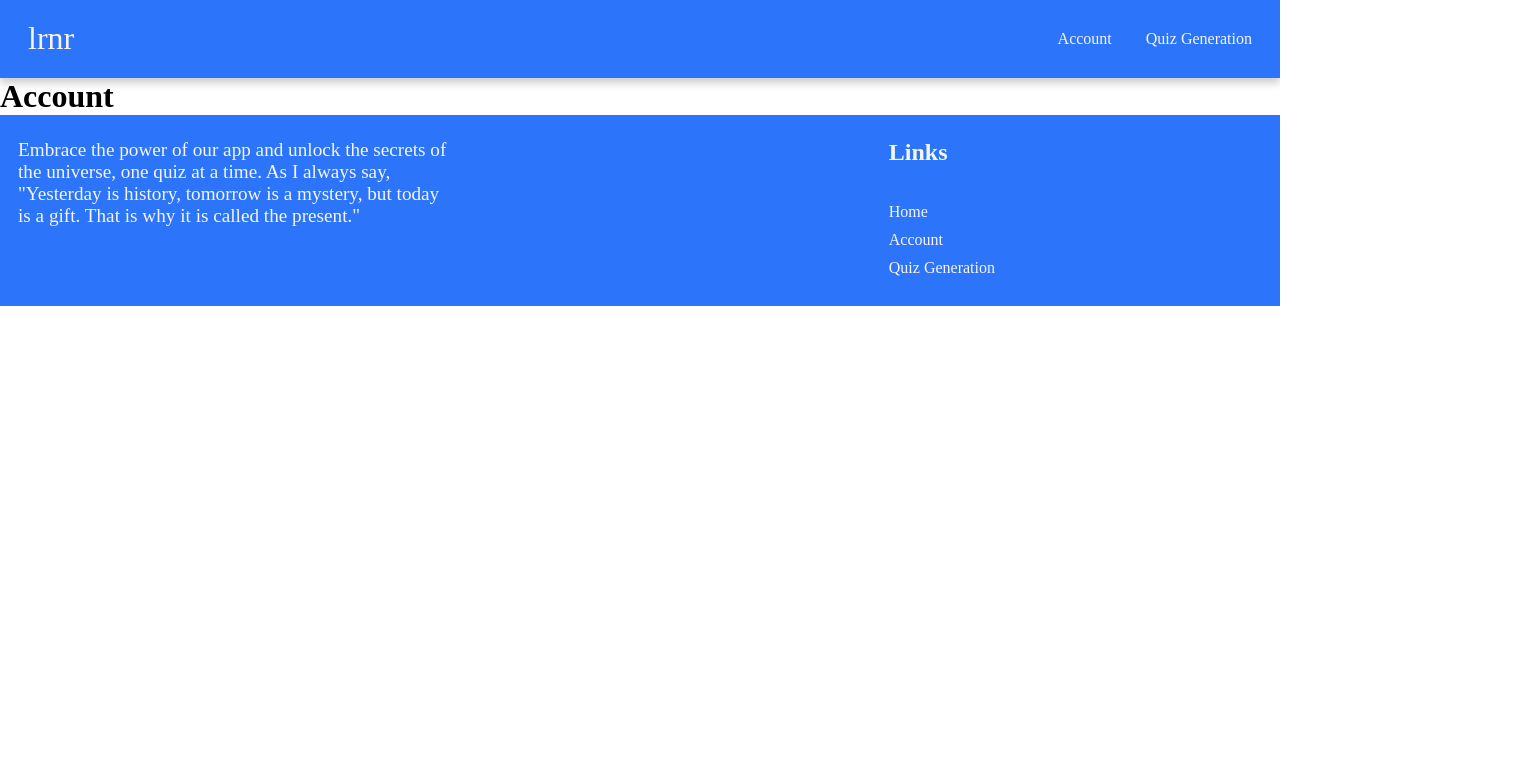
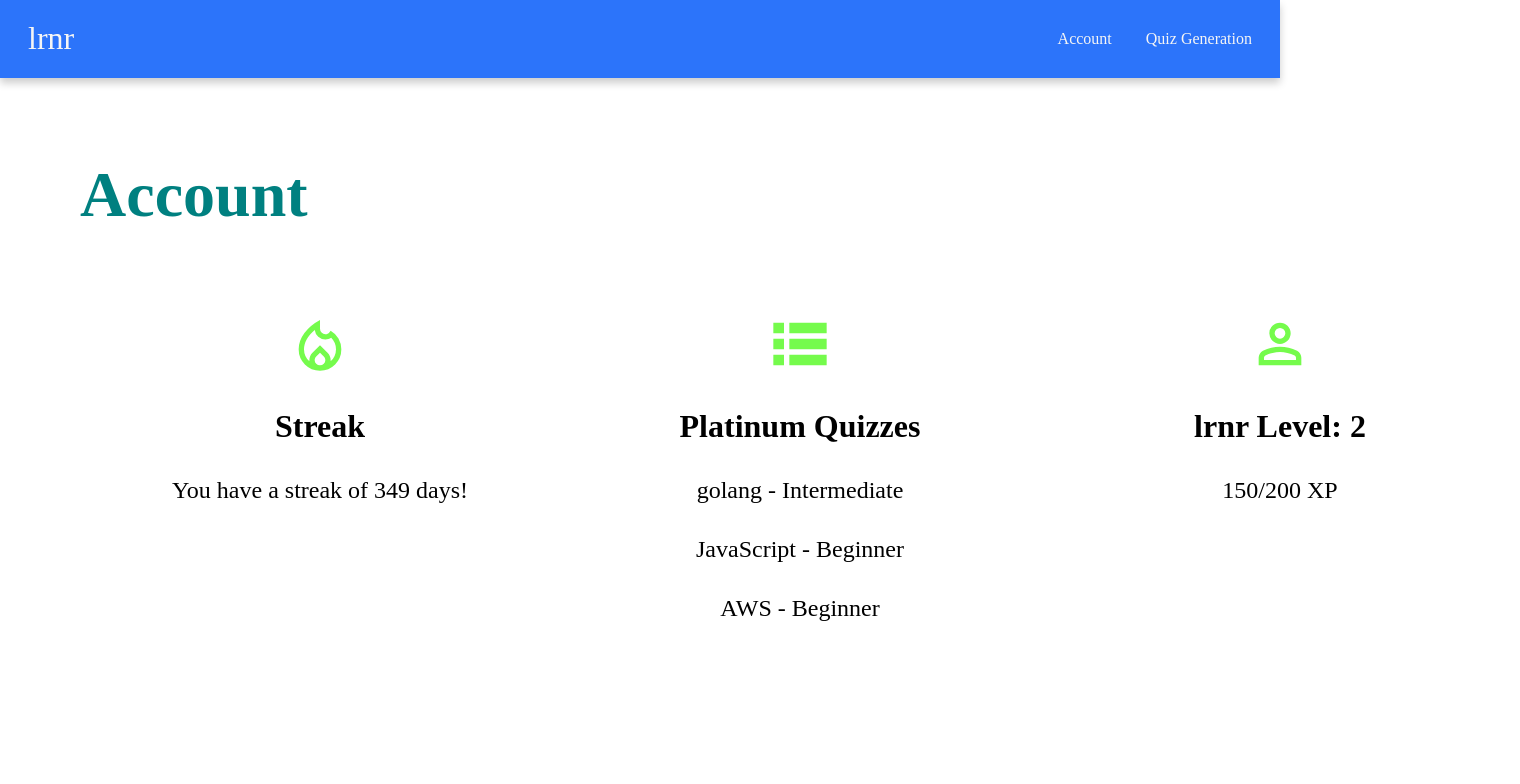
Before and after one commit to janehtle/lrnr, a React (Vite) app in the folder client/: page /account in a window 1280 px wide. Shown: the top 784 px of the page, 1520 px wide, since content can reach past the window. Built offline with nearby package versions, Linux system fonts and the light colour scheme.

Commit message:
account page completed and footer updated

```diff
--- a/client/src/pages/Account.jsx
+++ b/client/src/pages/Account.jsx
@@ -1,5 +1,35 @@
+import "../styles/Account.css";
+import flameImg from "../assets/flame_icon.svg";
+import listImg from "../assets/list_icon.svg";
+import personImg from "../assets/person_icon.svg";
+
+
 export default function Account() {
     return (
-        <h1>Account</h1>
+        <div className="account-section">
+            <h1 className="page-title">Account</h1>
+
+            <div className="account-content">
+                <div className="account-subcontent">
+                    <img src={flameImg} className="flameImg" alt="green flame icon" />
+                    <h3>Streak</h3>
+                    <p>You have a streak of 349 days!</p>
+                </div>
+
+                <div className="account-subcontent">
+                    <img src={listImg} className="listImg" alt="green list icon" />
+                    <h3>Platinum Quizzes</h3>
+                    <p>golang - Intermediate</p>
+                    <p>JavaScript - Beginner</p>
+                    <p>AWS - Beginner</p>
+                </div>
+
+                <div className="account-subcontent">
+                    <img src={personImg} className="personImg" alt="green person icon" />
+                    <h3>lrnr Level: 2</h3>
+                    <p>150/200 XP</p>
+                </div>
+            </div>
+        </div>
     )
 }
--- a/client/src/styles/Account.css
+++ b/client/src/styles/Account.css
@@ -0,0 +1,36 @@
+.account-section {
+    height: 100vh;
+    margin: 5rem;
+}
+
+.page-title {
+    color: teal;
+    font-size: 4rem;
+}
+
+.account-content {
+    display: grid;
+    grid-template-columns: 1fr 1fr 1fr;
+    margin-top: 5rem;
+}
+
+.account-subcontent {
+    display: flex;
+    flex-direction: column;
+    gap: 2rem;
+    width: 30rem;
+}
+
+.account-subcontent img {
+    height: 4rem;
+}
+
+.account-subcontent h3 {
+    margin: 0 auto;
+    font-size: 2rem;
+}
+
+.account-subcontent p {
+    margin: 0 auto;
+    font-size: 1.5rem;
+}
--- a/client/src/styles/Footer.css
+++ b/client/src/styles/Footer.css
@@ -9,6 +9,7 @@ footer {
     width: 35%;
     color: whitesmoke;
     font-size: 1.2rem;
+    padding-left: 1.5em;
 }
 
 .nav-section {
```
